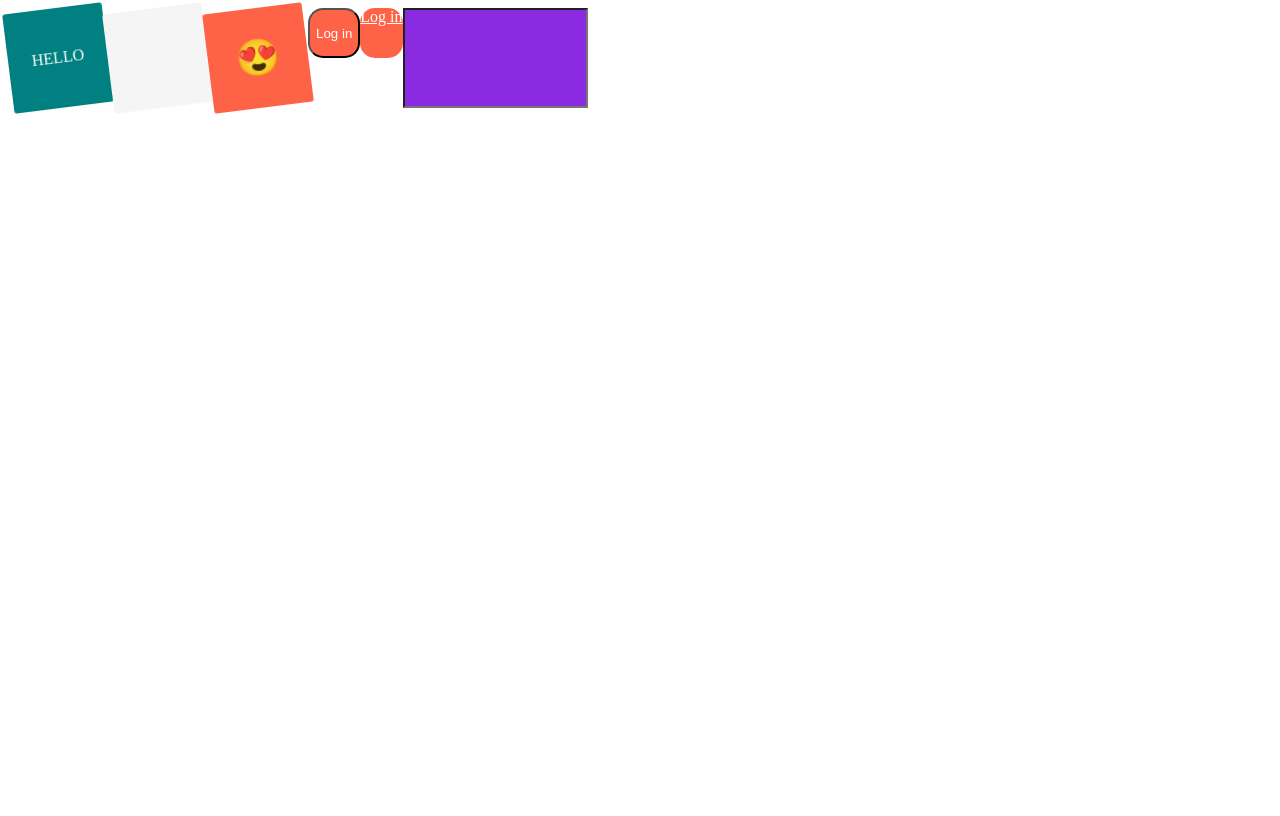
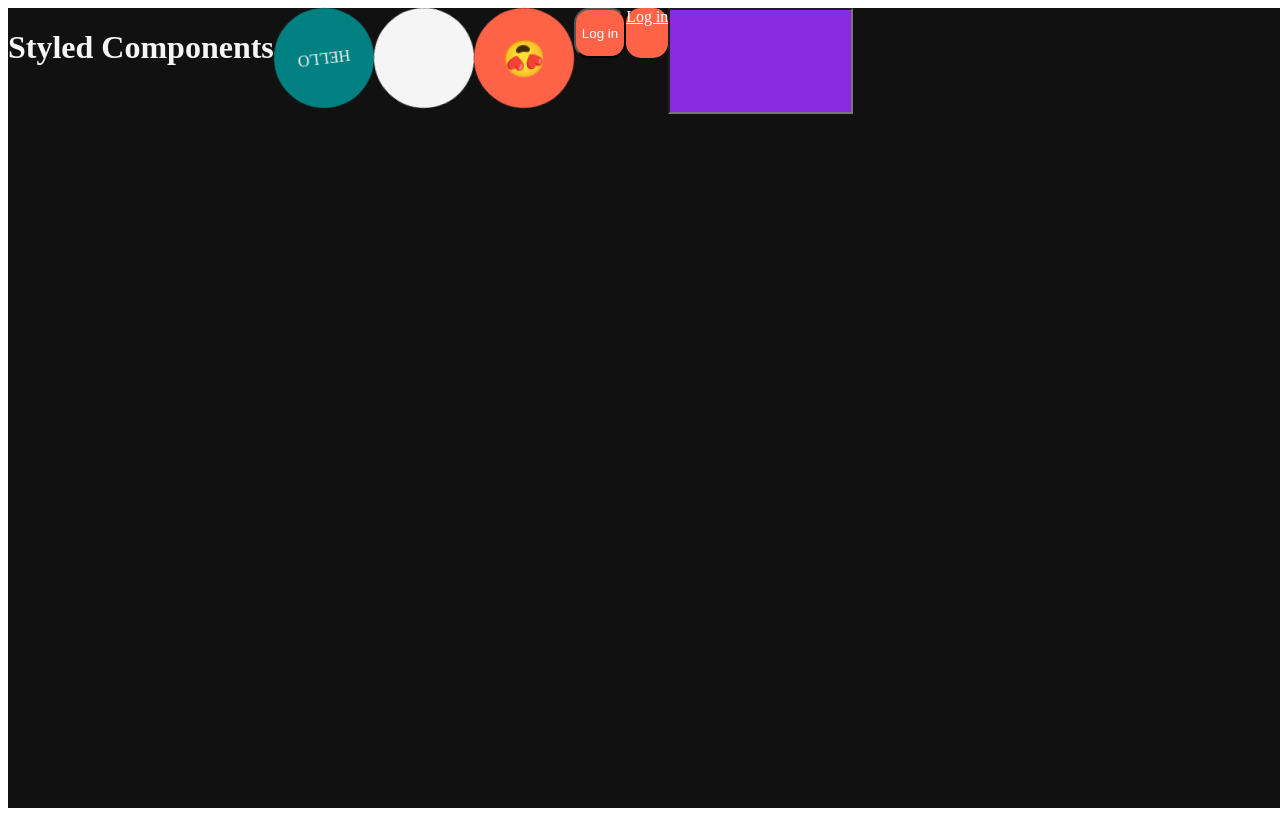
Before and after one commit to abcdefu12/practiceJS, a React (Create React App) app in the folder react-mclass/styled-comp/: page / in a window 1280 px wide. Built offline with nearby package versions, Linux system fonts and the light colour scheme.

Commit message:
feat: use theme for mode basic

```diff
--- a/react-mclass/styled-comp/src/App.js
+++ b/react-mclass/styled-comp/src/App.js
@@ -3,6 +3,9 @@ import styled, { keyframes } from "styled-components";
 //def
 const Father = styled.div`
   display: flex;
+  background: ${(props) => props.theme.backgroundColor};
+  height: 100vh;
+  width: 100vw;
 `;
 const rotateAnim = keyframes`
   /* from{
@@ -47,7 +50,8 @@ const Box = styled.div`
   }
 `;
 const Text = styled.span`
-  color: white;
+  /* color: white; */
+  color: ${(props) => props.theme.textColor};
 `;
 const Circle = styled(Box)`
   border-radius: 50px;
@@ -60,12 +64,17 @@ const Btn = styled.button`
 `;
 const Input = styled.input.attrs({ required: true, minLength: 5 })`
   background-color: blueviolet;
+  height: 100px;
+`;
+const Title = styled.h1`
+  color: ${(props) => props.theme.textColor};
 `;
 
 //imp
 function App() {
   return (
     <Father as="header">
+      <Title>Styled Components</Title>
       <Box bgColor="teal">
         <Text>HELLO</Text>
       </Box>
--- a/react-mclass/styled-comp/src/index.js
+++ b/react-mclass/styled-comp/src/index.js
@@ -1,10 +1,22 @@
-import React from 'react';
-import ReactDOM from 'react-dom';
-import App from './App';
+import React from "react";
+import ReactDOM from "react-dom";
+import App from "./App";
+import { ThemeProvider } from "styled-components";
+
+const darkTheme = {
+  textColor: "whitesmoke",
+  backgroundColor: "#111",
+};
+const lightTheme = {
+  textColor: "#111",
+  backgroundColor: "whitesmoke",
+};
 
 ReactDOM.render(
   <React.StrictMode>
-    <App />
+    <ThemeProvider theme={darkTheme}>
+      <App />
+    </ThemeProvider>
   </React.StrictMode>,
-  document.getElementById('root')
+  document.getElementById("root")
 );
```
